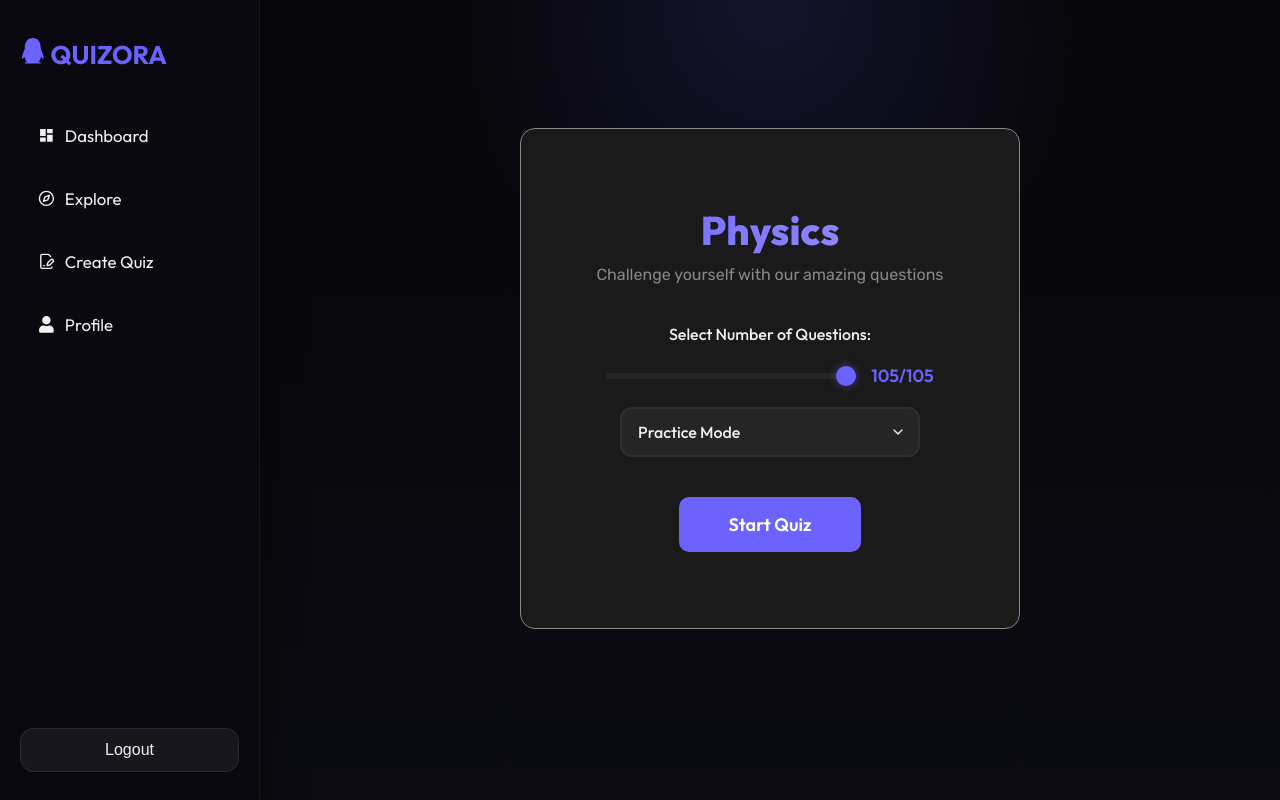
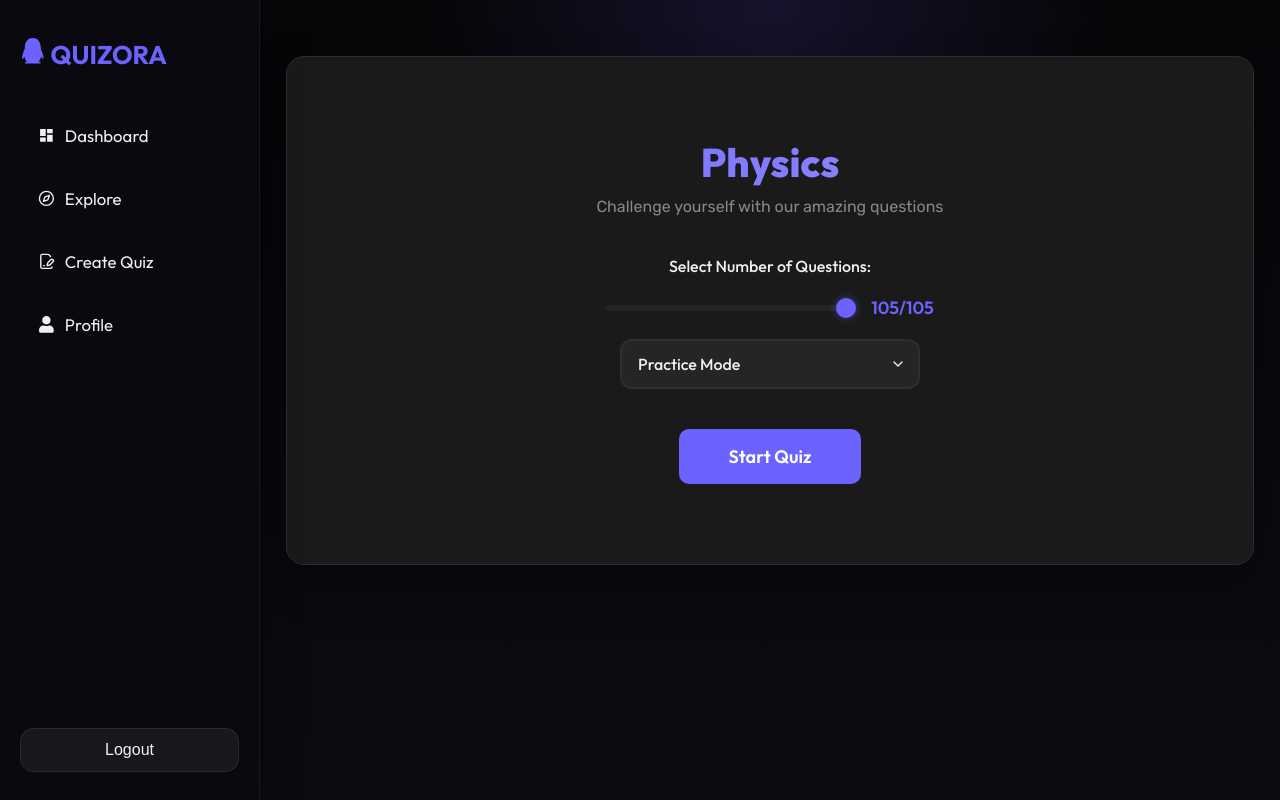
Before and after one commit to Tammyboy23/Quiz-App, a React (Vite) app: page /quiz/quiz1 in a window 1280 px wide. Built offline with nearby package versions, Linux system fonts and the light colour scheme; a web font is replaced by a local one.

Commit message:
SPA rewrites and dashboard grey color

```diff
--- a/src/index.css
+++ b/src/index.css
@@ -21,18 +21,19 @@
 body{
     background: var(--bg);
     color: var(--font);
+    min-height: 100vh;
 }
 .app{
     display: flex;
     flex-direction: column;
-    border: 1px solid #000;
-    margin: 100px auto;
-    padding: 36px 40px;
-    width: 100%;
-    max-width: 500px;
+    margin: 32px auto;
+    padding: 28px 24px;
+    width: min(100%, 980px);
+    max-width: 980px;
     background: var(--surface);
-    border: 0.005rem solid var(--muted);
-    border-radius: 15px;
+    border: 1px solid var(--border);
+    border-radius: 18px;
+    box-shadow: 0 18px 40px rgba(0, 0, 0, 0.35);
     transition: 0.5s ease;
 }
 
@@ -62,10 +63,34 @@ body{
     border-radius: 20px;
     padding: 40px 50px;
 }
+@media (min-width: 1024px) {
+  .app {
+    margin: 28px auto;
+    padding: 40px 48px;
+  }
+
+  .buttons {
+    display: grid;
+    grid-template-columns: repeat(2, minmax(0, 1fr));
+    gap: 14px;
+  }
+
+  .buttons button {
+    min-height: 62px;
+    text-align: left;
+  }
+
+  .opening,
+  .screen {
+    padding: 18px 8px;
+  }
+}
+
 @media(max-width: 450px){
   .app{
-    max-width: 200px;
-    margin: 50px auto;
+    max-width: 100%;
+    margin: 16px auto;
+    padding: 18px;
   }
 }
 .buttons{
@@ -916,15 +941,12 @@ body{
   flex-direction: column;
   gap: 10px;
     min-height: 160px;
-    background: rgba(255, 255, 255, 0.04);
+    background: rgb(39, 39, 39);
     border: 1px solid rgba(255, 255, 255, 0.08);
     border-radius: 24px;
     padding: 24px;
     box-shadow: 0 12px 28px rgba(0, 0, 0, 0.18);
     font-family: outfit, sans-serif;
-}
-.board span{
-  font-size: 2.3rem;
 }
 .board:hover{
     border-color: rgba(108, 99, 255, 0.35);
@@ -1325,8 +1347,7 @@ body{
   color: rgb(187, 185, 185);
 }
 .board-top span{
-  size: 0.2rem;
-  padding: 4px 13px;
+  padding: 10px;
   text-align: center;
   align-items: center;
   border-radius: 12px;
```
Also changed, not shown: 1 other file (tests, documents, lock files or other folders).
